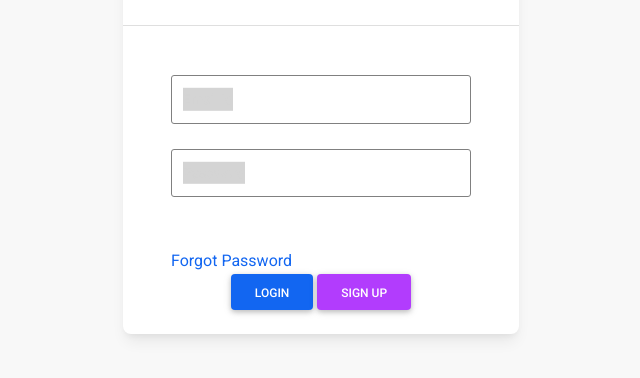
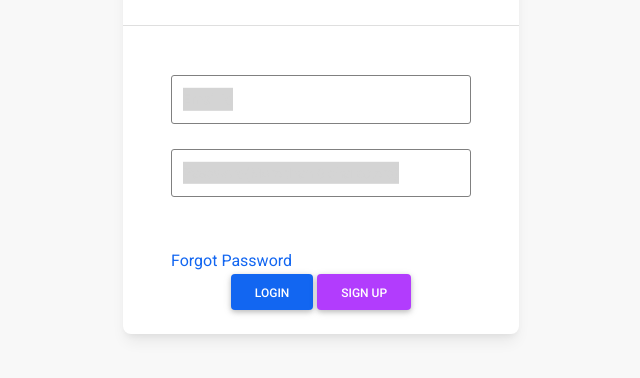
Before and after one commit to Atul240202/login-form, a plain HTML site: page index.html in a window 1280 px wide. Shown: the part 130-508 px from the top of the page, without its empty margins (319-959 px from the left). Drawn offline with nearby package versions, Linux system fonts and the light colour scheme; no server answers.

Commit message:
Update index.html

```diff
--- a/index.html
+++ b/index.html
@@ -25,7 +25,7 @@
                 </label><br />
                 <label class="custom-field">
                     <input id="password" type="password" class="input" required />
-                    <span class="placeholder">Password</span>
+                    <span class="placeholder">Password(More than 6 characters)</span>
                 </label></center><br /><br/>
                 <a href="#" onclick="forgotPass()">Forgot Password</a>
 
```
